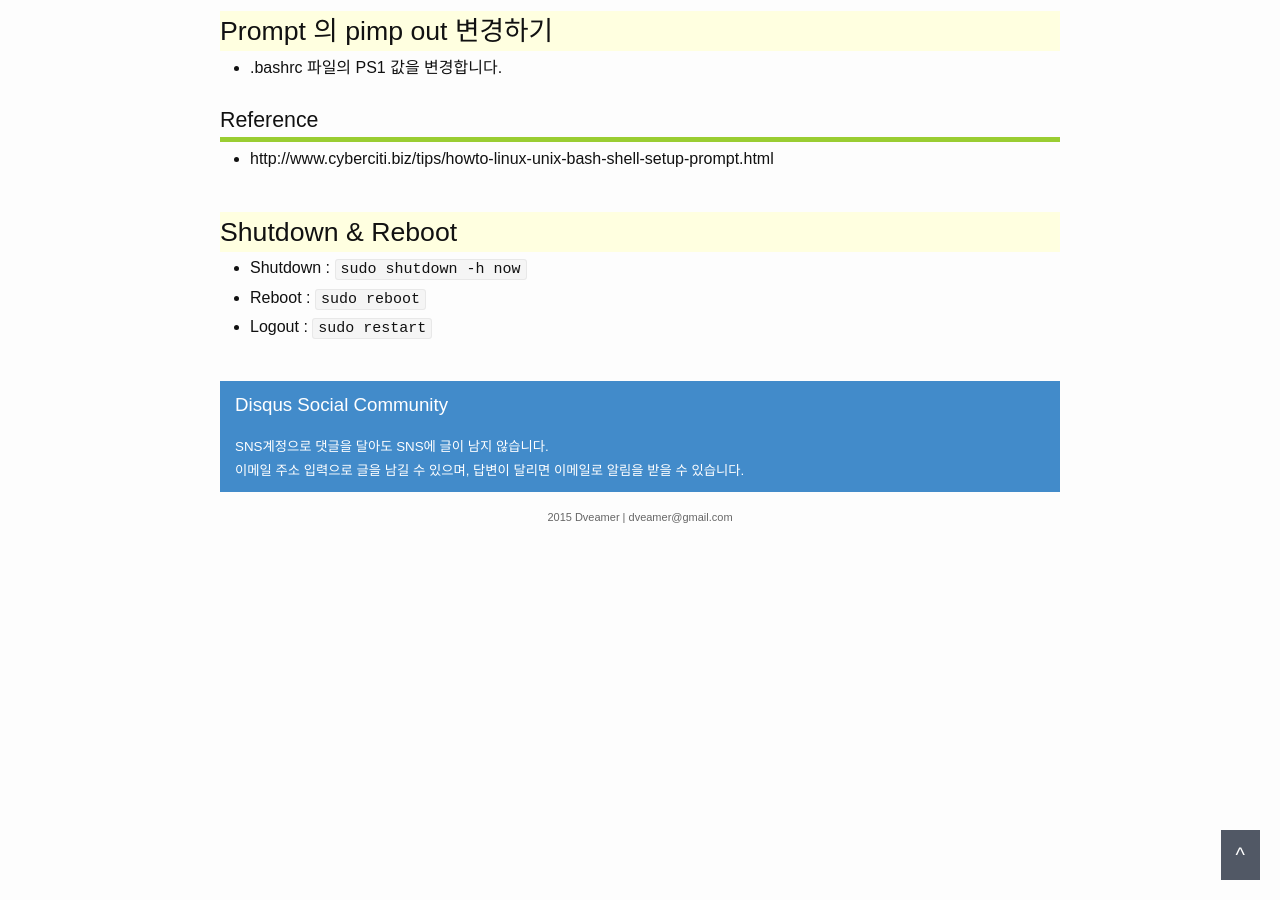
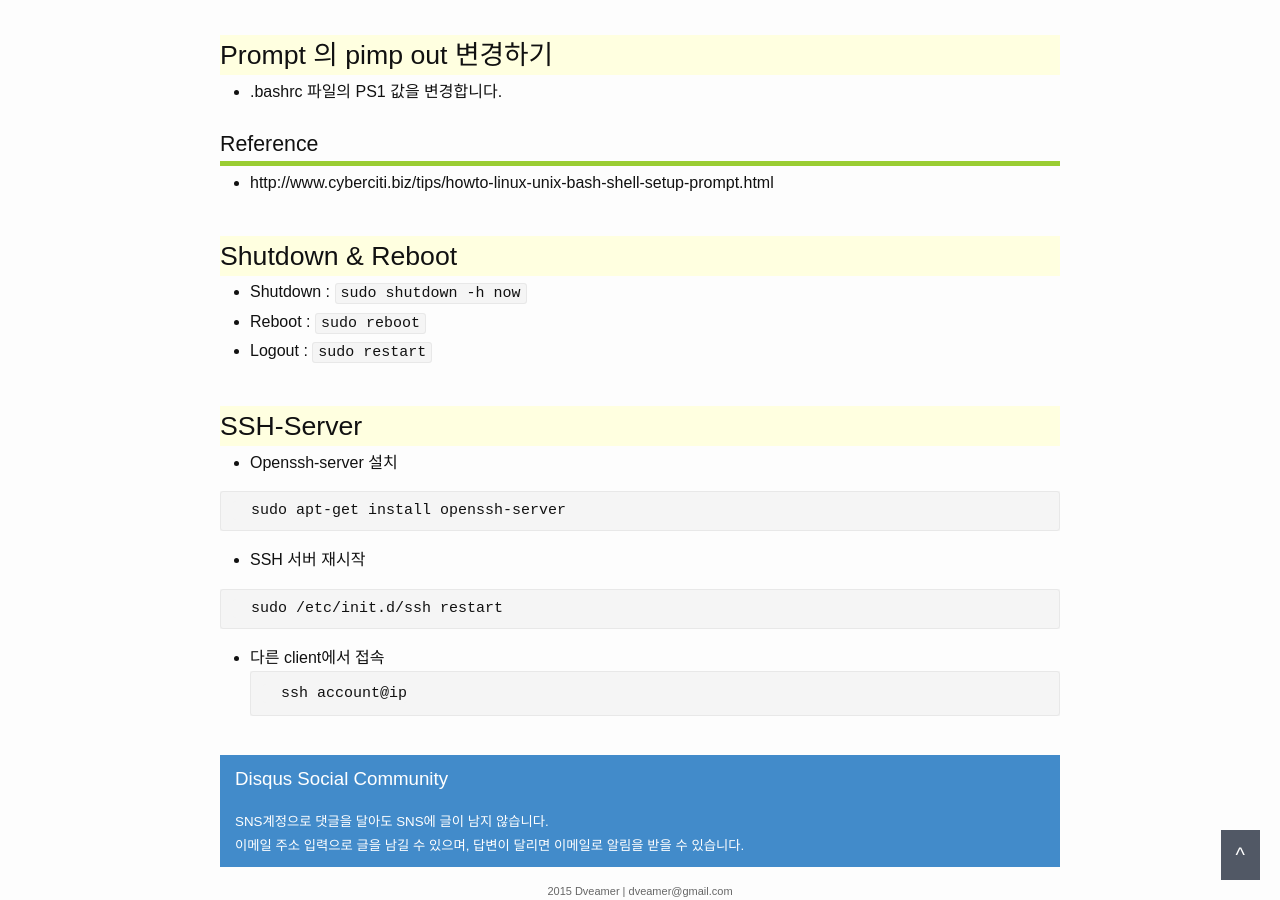
Before and after one commit to dveamer/dveamer.github.io, a Jekyll site: the page built from _posts/Ubuntu/2015-07-04-Ubuntu14.04LTS.md, in a window 1280 px wide and 900 px high, scrolled down 6278 px. Built offline with Jekyll 4.4.1, drawn with Linux system fonts in a browser that asks for light colours; comment, search, counter and statistics services are not loaded.

Commit message:
modify an article

````diff
--- a/_posts/Ubuntu/2015-07-04-Ubuntu14.04LTS.md
+++ b/_posts/Ubuntu/2015-07-04-Ubuntu14.04LTS.md
@@ -179,3 +179,22 @@ sudo apt-get upgrade
   * Shutdown : ```sudo shutdown -h now```
   * Reboot : ```sudo reboot```
   * Logout : ```sudo restart```
+
+# SSH-Server
+
+  * Openssh-server 설치
+
+~~~
+  sudo apt-get install openssh-server
+~~~
+
+  * SSH 서버 재시작
+
+~~~
+  sudo /etc/init.d/ssh restart
+~~~
+
+  * 다른 client에서 접속
+~~~
+  ssh account@ip
+~~~
````
